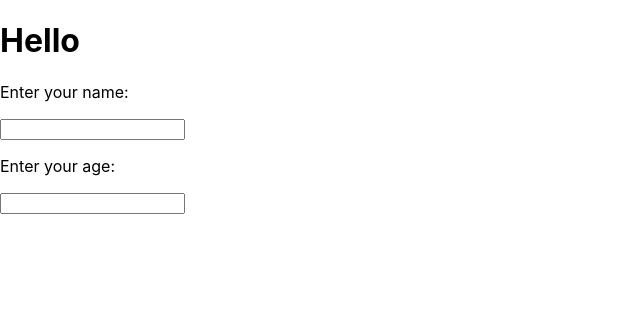
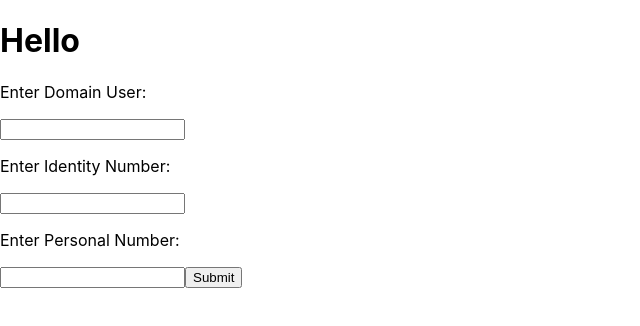
Before and after one commit to rabiran/luigi-front, a React (Create React App) app: page / in a window 1280 px wide. Shown: the top 326 px of the page, without its empty margins (0-640 px from the left). Built offline with nearby package versions, Linux system fonts and the light colour scheme.

Commit message:
Add fields input and submit

```diff
--- a/package.json
+++ b/package.json
@@ -8,6 +8,7 @@
     "@testing-library/user-event": "^7.1.2",
     "react": "^16.13.1",
     "react-dom": "^16.13.1",
+    "react-hook-form": "^6.4.1",
     "react-scripts": "3.4.1"
   },
   "scripts": {
--- a/src/form.js
+++ b/src/form.js
@@ -1,34 +1,49 @@
 import React from 'react';
+import { useForm } from "react-hook-form";
+
 
 class MyForm extends React.Component {
+
     constructor(props) {
       super(props);
       this.state = {
         username: '',
         age: null,
       };
+      this.handleSubmit = this.onSubmit.bind(this);
     }
+
+    onSubmit = data => console.log(data);
+
     myChangeHandler = (event) => {
       let nam = event.target.name;
       let val = event.target.value;
       this.setState({[nam]: val});
     }
     render() {
+
       return (
-        <form>
+        <form onSubmit={this.handleSubmit}>
         <h1>Hello {this.state.username} {this.state.age}</h1>
-        <p>Enter your name:</p>
+        <p>Enter Domain User:</p>
         <input
           type='text'
-          name='username'
+          name='DomainUser'
           onChange={this.myChangeHandler}
         />
-        <p>Enter your age:</p>
+        <p>Enter Identity Number:</p>
         <input
           type='text'
-          name='age'
+          name='Identity umber'
           onChange={this.myChangeHandler}
         />
+        <p>Enter Personal Number:</p>
+        <input
+          type='text'
+          name='PersonalNumber'
+          onChange={this.myChangeHandler}
+        />
+        <input type="submit" />
         </form>
       );
     }
```
Also changed, not shown: 1 other file (tests, documents, lock files or other folders).
